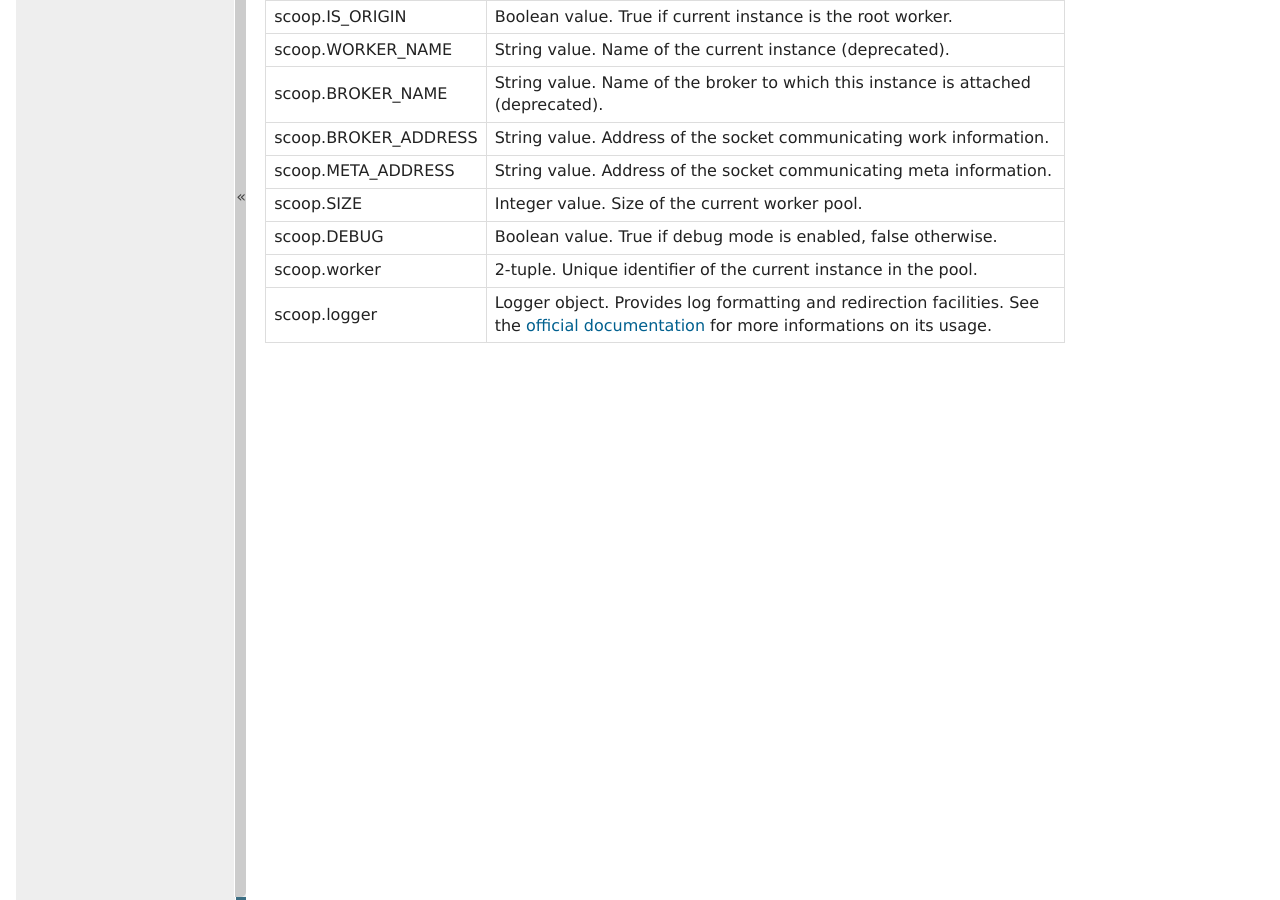
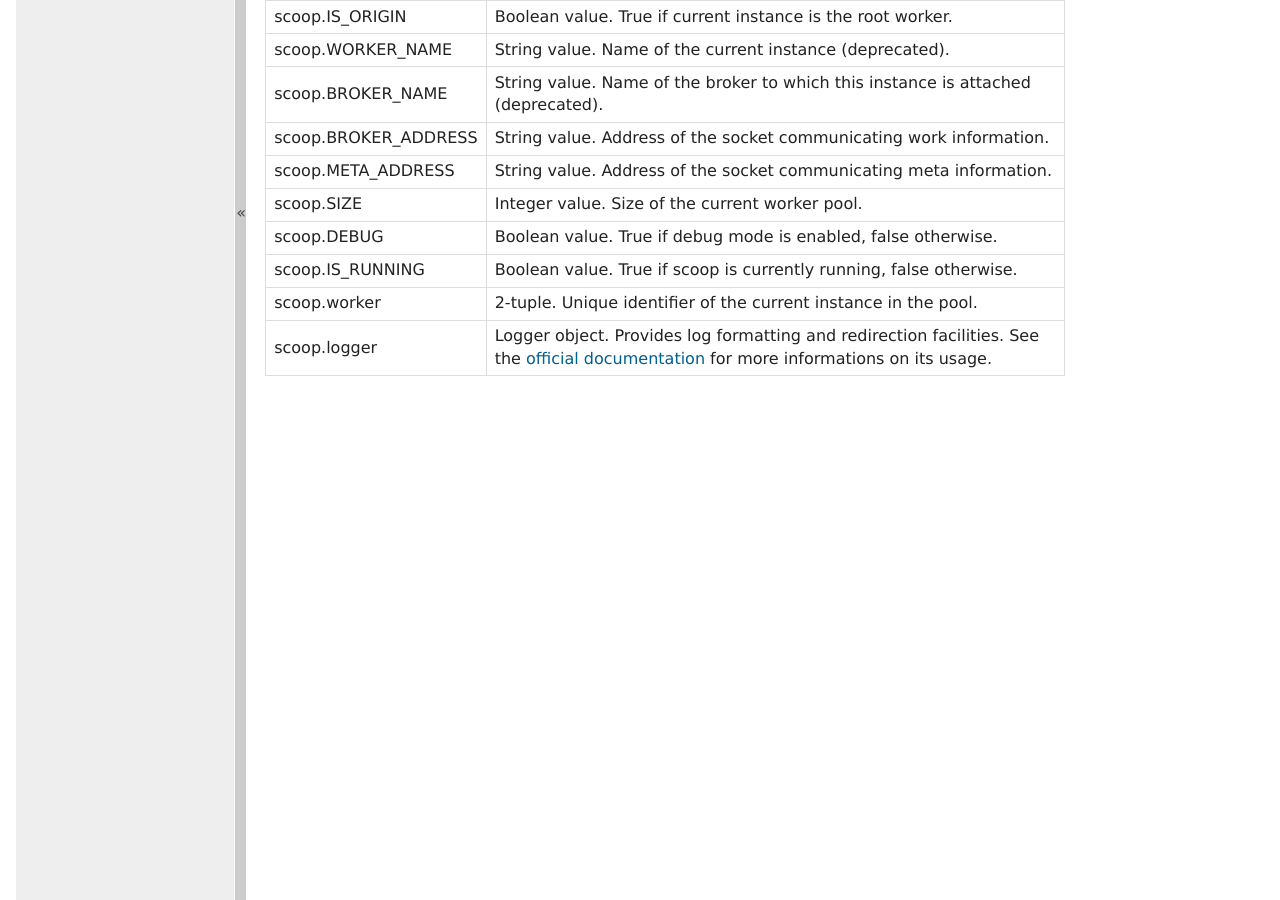
Before and after one commit to soravux/scoop, a Sphinx documentation site: the page built from doc/api.rst, in a window 1280 px wide and 900 px high, scrolled down 1109 px. Built offline with Sphinx 7.4.7, drawn with Linux system fonts in a browser that asks for light colours; formulas are drawn with MathJax 3.

Commit message:
Added documentation about scoop.IS_RUNNING

```diff
--- a/doc/api.rst
+++ b/doc/api.rst
@@ -62,6 +62,7 @@ scoop.BROKER_ADDRESS    String value. Address of the socket communicating work i
 scoop.META_ADDRESS      String value. Address of the socket communicating meta information.
 scoop.SIZE              Integer value. Size of the current worker pool.
 scoop.DEBUG             Boolean value. True if debug mode is enabled, false otherwise.
+scoop.IS_RUNNING        Boolean value. True if scoop is currently running, false otherwise.
 scoop.worker            2-tuple. Unique identifier of the current instance in the pool.
 scoop.logger            Logger object. Provides log formatting and redirection facilities. See the `official documentation <http://docs.python.org/2/library/logging.html#logging.Logger>`_ for more informations on its usage.
 ====================    ====================================================================
```
